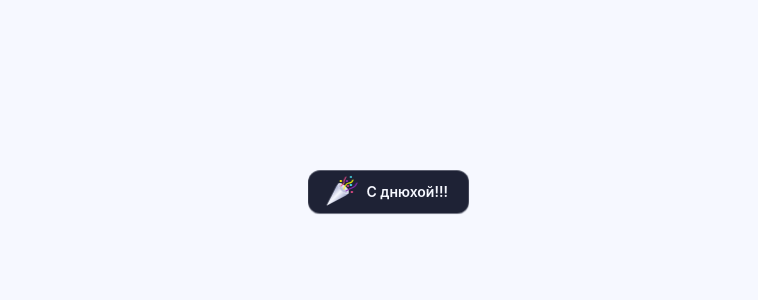
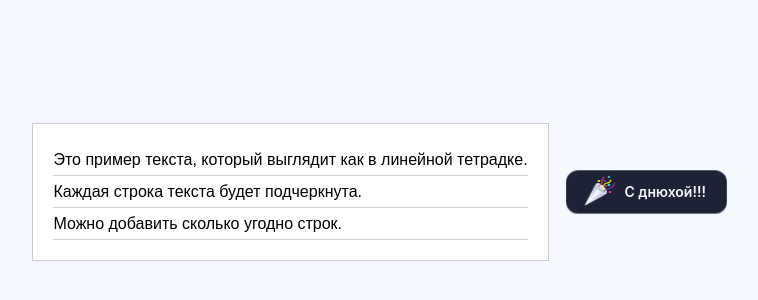
Before and after one commit to 23DP1DBuko/vkusjavikusja, a website with bundled scripts: page index.html in a window 1280 px wide. Shown: the part 208-508 px from the top of the page, without its empty margins (252-1010 px from the left). Built offline with nearby package versions, Linux system fonts and the light colour scheme.

Commit message:
увеличил фотки и время появление + место для текста

```diff
--- a/index.html
+++ b/index.html
@@ -7,6 +7,11 @@
     <link rel="stylesheet" href="src/css/main.css">
 </head>
 <body>
+    <div class="lined-paper">
+        <p>Это пример текста, который выглядит как в линейной тетрадке.</p>
+        <p>Каждая строка текста будет подчеркнута.</p>
+        <p>Можно добавить сколько угодно строк.</p>
+    </div>
     <button class="button">
         <div class="icon">
             <div class="cannon"></div>
--- a/src/css/main.css
+++ b/src/css/main.css
@@ -203,3 +203,30 @@ body {
         margin: 16px;
     }
 }
+
+.lined-paper {
+    position: relative;
+    padding: 20px;
+    background: white;
+    font-family: 'Arial', sans-serif;
+    line-height: 2; /* Расстояние между строками */
+    border: 1px solid #ccc; /* Рамка для эффекта */
+}
+
+.lined-paper p {
+    margin: 0;
+    padding: 0;
+    position: relative;
+    z-index: 1;
+}
+
+.lined-paper p::after {
+    content: '';
+    position: absolute;
+    left: 0;
+    right: 0;
+    bottom: 0;
+    height: 1px;
+    background: #d3d3d3; /* Цвет линии */
+    z-index: -1;
+}
--- a/src/js/main.js
+++ b/src/js/main.js
@@ -36,7 +36,7 @@ document.querySelectorAll('.button').forEach(button => {
             '--z-before': 0,
             duration: .2,
             onComplete() {
-                particles(button.querySelector('.emitter'), 100, -2, -8, -80, -50);
+                particles(button.querySelector('.emitter'), 100, -2, -80, -150, 0);
                 gsap.to(button, {
                     '--icon-x': 0,
                     '--icon-y': 0,
@@ -62,12 +62,12 @@ function particles(parent, quantity, x, y, minAngle, maxAngle) {
     ];
     for (let i = quantity - 1; i >= 0; i--) {
         let angle = gsap.utils.random(minAngle, maxAngle),
-            velocity = gsap.utils.random(70, 140),
+            velocity = gsap.utils.random(100, 200),
             img = document.createElement('img'); // Create an <img> element
         img.src = images[Math.floor(gsap.utils.random(0, images.length))]; // Randomly select an image
         img.style.position = 'absolute'; // Ensure the image is positioned correctly
-        img.style.width = '40px'; // Set a default size (adjust as needed)
-        img.style.height = '40px'; // Set a default size (adjust as needed)
+        img.style.width = '100px'; // Set a default size (adjust as needed)
+        img.style.height = '100px'; // Set a default size (adjust as needed)
         parent.appendChild(img); // Append the image to the parent element
         gsap.set(img, {
             opacity: 0,
@@ -85,7 +85,7 @@ function particles(parent, quantity, x, y, minAngle, maxAngle) {
                 opacity: 1,
             }, 0)
             .to(img, {
-                duration: 1.8,
+                duration: 5,
                 rotationX: `-=${gsap.utils.random(720, 1440)}`,
                 rotationZ: `+=${gsap.utils.random(720, 1440)}`,
                 physics2D: {
```
